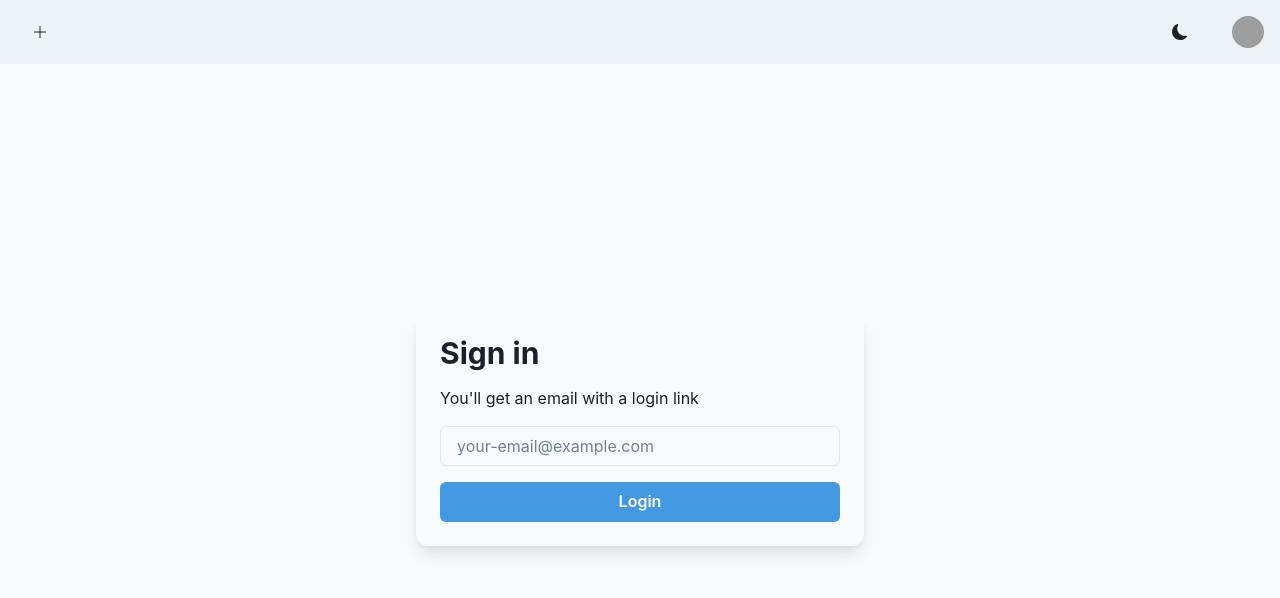
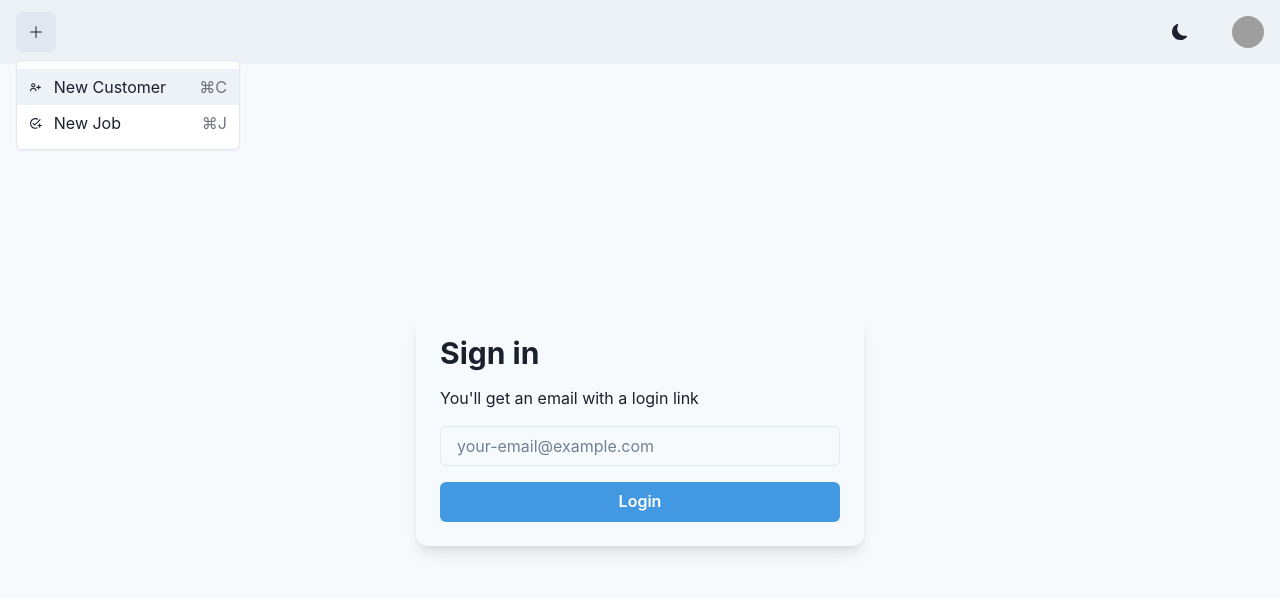
Before and after one commit to facutk/cra-express-sqlite-fly, a React (Create React App) app: page /login in a window 1280 px wide. Both pictures are taken after a click on the button 40 px from the left and 32 px from the top of the page. Shown: the top 598 px of the page. Built offline with nearby package versions, Linux system fonts and the light colour scheme; grey boxes are pictures that could not be loaded.

Commit message:
feat: separation of concerns

```diff
--- a/src/components/Header/Header.js
+++ b/src/components/Header/Header.js
@@ -1,36 +1,25 @@
 import {
-  Avatar,
   Box,
   Button,
-  Center,
   Flex,
-  Menu,
-  MenuButton,
-  MenuDivider,
-  MenuItem,
-  MenuList,
   Stack,
   useColorMode,
   useColorModeValue,
 } from '@chakra-ui/react';
 
-import { BsPlusLg, BsSunFill, BsMoonFill } from 'react-icons/bs';
+import { BsSunFill, BsMoonFill } from 'react-icons/bs';
+
+import NewActions from './NewActions';
+import ProfileMenu from './ProfileMenu';
 
 const Header = () => {
   const { colorMode, toggleColorMode } = useColorMode();
-
-  const handleCreate = (event) => {
-    event.preventDefault();
-    console.log('click! - create new customer');
-  };
 
   return (
     <Box bg={useColorModeValue('gray.100', 'gray.900')} px={4}>
       <Flex h={16} alignItems={'center'} justifyContent={'space-between'}>
         <Box>
-          <Button onClick={handleCreate}>
-            <BsPlusLg />
-          </Button>
+          <NewActions />
         </Box>
 
         <Flex alignItems={'center'}>
@@ -39,37 +28,7 @@ const Header = () => {
               {colorMode === 'light' ? <BsMoonFill /> : <BsSunFill />}
             </Button>
 
-            <Menu>
-              <MenuButton
-                as={Button}
-                cursor={'pointer'}
-                minW={0}
-                rounded={'full'}
-                variant={'link'}>
-                <Avatar
-                  size={'sm'}
-                  src={'https://avatars.dicebear.com/api/male/username.svg'}
-                />
-              </MenuButton>
-              <MenuList alignItems={'center'}>
-                <br />
-                <Center>
-                  <Avatar
-                    size={'2xl'}
-                    src={'https://avatars.dicebear.com/api/male/username.svg'}
-                  />
-                </Center>
-                <br />
-                <Center>
-                  <p>Username</p>
-                </Center>
-                <br />
-                <MenuDivider />
-                <MenuItem>Your Servers</MenuItem>
-                <MenuItem>Account Settings</MenuItem>
-                <MenuItem>Logout</MenuItem>
-              </MenuList>
-            </Menu>
+            <ProfileMenu />
           </Stack>
         </Flex>
       </Flex>
--- /dev/null
+++ b/src/components/Header/NewActions.js
@@ -0,0 +1,44 @@
+import {
+  IconButton,
+  Menu,
+  MenuButton,
+  MenuItem,
+  MenuList,
+} from '@chakra-ui/react';
+import { BsPlusLg } from 'react-icons/bs';
+import { MdAddTask } from 'react-icons/md';
+import { BiUserPlus } from 'react-icons/bi';
+
+const NewActions = () => {
+  const handleNewCustomer = () => {
+    console.log('click - new customer!');
+  };
+
+  const handleNewJob = () => {
+    console.log('click - new job!');
+  };
+
+  return (
+    <Menu>
+      <MenuButton
+        as={IconButton}
+        aria-label="Options"
+        icon={<BsPlusLg />}
+        variant="outline"
+      />
+      <MenuList>
+        <MenuItem
+          icon={<BiUserPlus />}
+          command="⌘C"
+          onClick={handleNewCustomer}>
+          New Customer
+        </MenuItem>
+        <MenuItem icon={<MdAddTask />} command="⌘J" onClick={handleNewJob}>
+          New Job
+        </MenuItem>
+      </MenuList>
+    </Menu>
+  );
+};
+
+export default NewActions;
--- /dev/null
+++ b/src/components/Header/ProfileMenu.js
@@ -0,0 +1,48 @@
+import {
+  Avatar,
+  Button,
+  Center,
+  Menu,
+  MenuButton,
+  MenuDivider,
+  MenuItem,
+  MenuList,
+} from '@chakra-ui/react';
+
+const ProfileMenu = () => {
+  return (
+    <Menu>
+      <MenuButton
+        as={Button}
+        cursor={'pointer'}
+        minW={0}
+        rounded={'full'}
+        variant={'link'}>
+        <Avatar
+          size={'sm'}
+          src={'https://avatars.dicebear.com/api/male/username.svg'}
+        />
+      </MenuButton>
+      <MenuList alignItems={'center'}>
+        <br />
+        <Center>
+          <Avatar
+            size={'2xl'}
+            src={'https://avatars.dicebear.com/api/male/username.svg'}
+          />
+        </Center>
+        <br />
+        <Center>
+          <p>Username</p>
+        </Center>
+        <br />
+        <MenuDivider />
+        <MenuItem>Your Servers</MenuItem>
+        <MenuItem>Account Settings</MenuItem>
+        <MenuItem>Logout</MenuItem>
+      </MenuList>
+    </Menu>
+  );
+};
+
+export default ProfileMenu;
```
